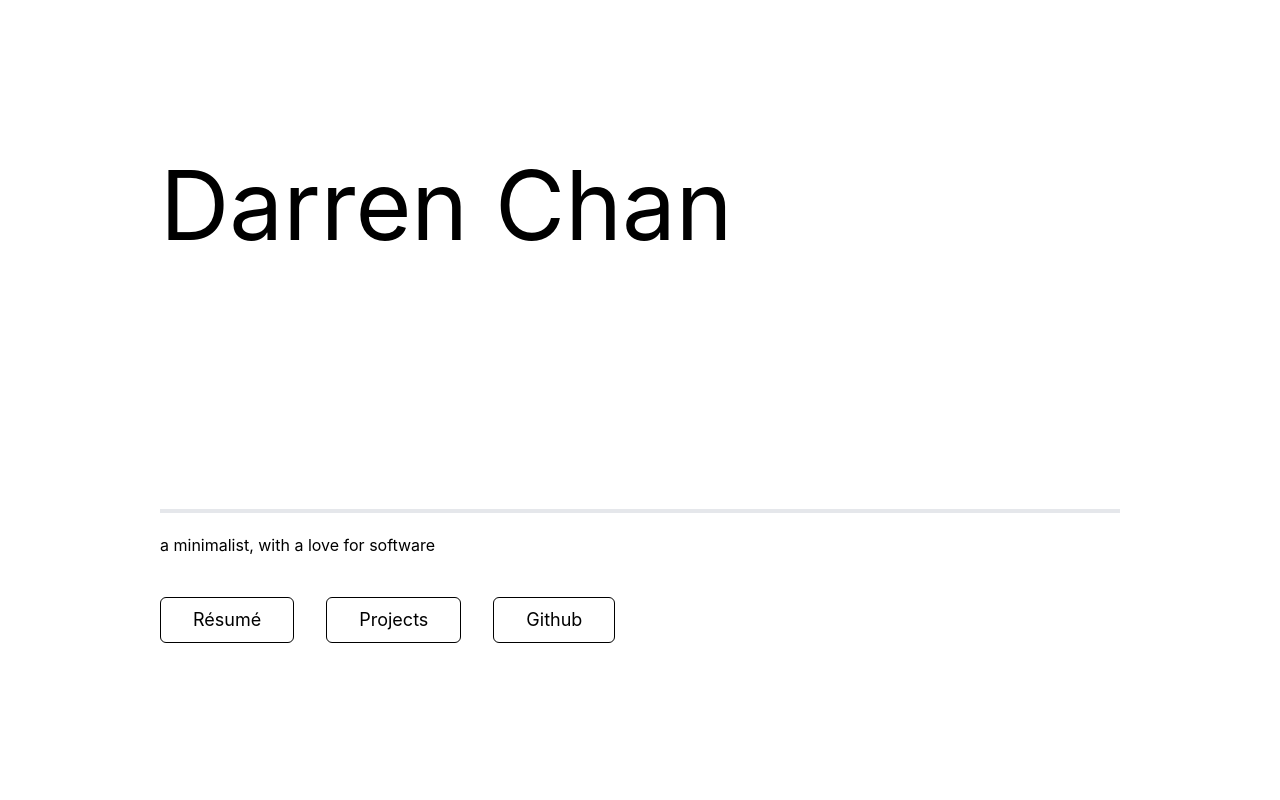
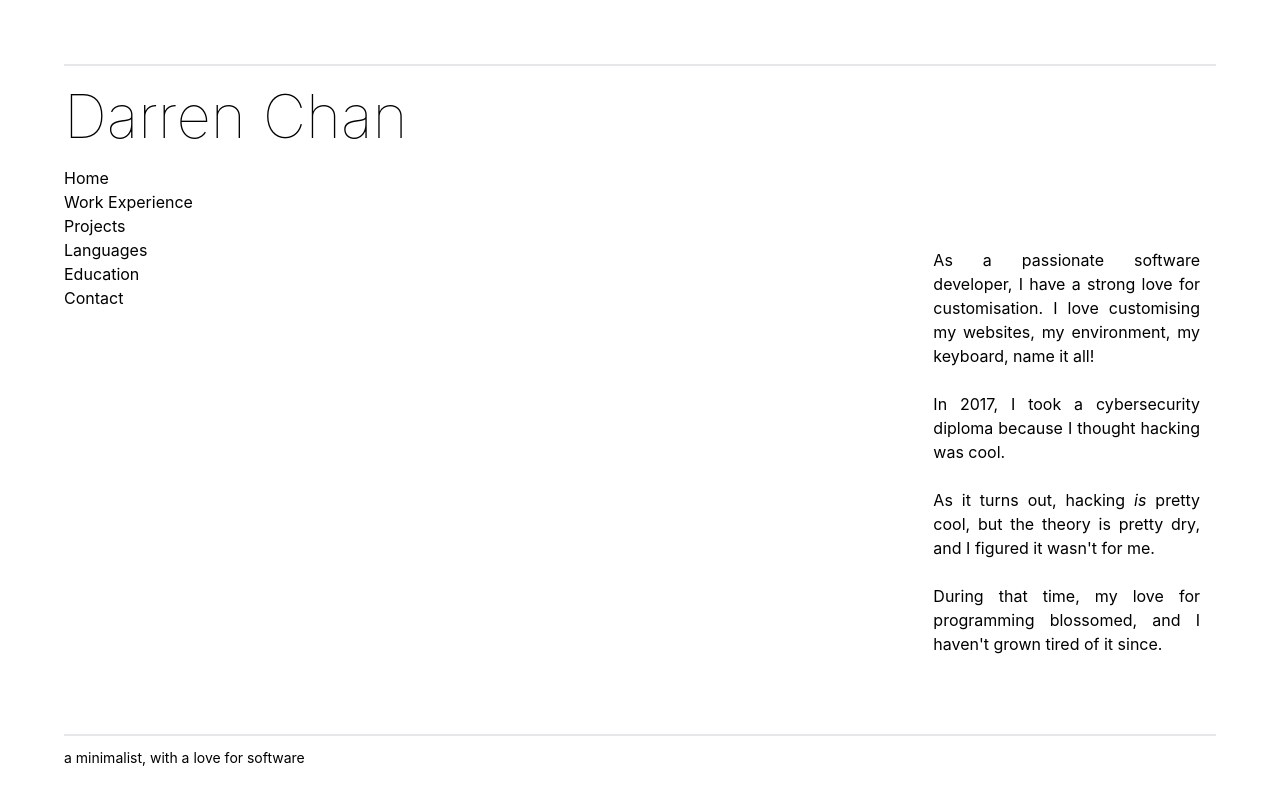
Before and after one commit to cthdarren/darren-chan.com, a React (Create React App) app in the folder portfolio/: page / in a window 1280 px wide. Shown: the top 800 px of the page. Built offline with nearby package versions, Linux system fonts and the light colour scheme; a web font is replaced by a local one.

Commit message:
scaffolded diff pages, changed the flow and layout

```diff
--- a/portfolio/src/App.js
+++ b/portfolio/src/App.js
@@ -2,33 +2,38 @@ import logo from "./logo.svg";
 import "./App.css";
 import LandingButton from "./LandingButton";
 import WorkExpCard from "./WorkExpCard";
+import Home from "./Home";
 
 function App() {
     return (
         <div className="App ">
-            <div id="greeting" className="w-full h-screen flex">
-                <div id="infowrapper" className="flex flex-col my-auto items-start mx-5 md:mx-20 xl:mx-40 w-full">
-                    <div id="name" className="text-8xl mb-64 text-left">
-                        Darren Chan
-                    </div>
-                    <div id="subheader" className="text-md border-t-4 w-full text-left pt-5">
+                <div
+                    id="name"
+                    className="text-6xl text-left w-full absolute top-16 px-16 "
+                >
+                    <p className="border-t-2 pt-5 font-thin">Darren Chan</p>
+                <div id="links" className="flex mt-5 text-base flex-col">
+                    <p>Home</p>
+                    <p>Work Experience</p>
+                    <p>Projects</p>
+                    <p>Languages</p>
+                    <p>Education</p>
+                    <p>Contact</p>
+                </div>
+
+                </div>
+                <div
+                    id="subheader"
+                    className="text-md w-full text-left absolute bottom-5 px-16"
+                >
+                    <p className="border-t-2 py-3 text-sm">
                         a minimalist, with a love for software
-                    </div>
-                <div id="links" className="flex mt-10">
-                        <LandingButton link="https://github.com/cthdarren" name="Résumé"/>
-                        <LandingButton link="https://github.com/cthdarren" name="Projects"/>
-                        <LandingButton link="https://github.com/cthdarren" name="Github"/>
+                    </p>
                 </div>
-                </div>
+
+            <div id="currpage" className="w-full absolute top-16 bottom-16">
+                <Home/>
             </div>
-            <div id='workexperience'>
-                <WorkExpCard title={"CSIntelligence"} role={"Junior SOC Analyst"} description={"Helped the SOC team with daily threat hunting"} languages={"Python, JavaScript, React"}/>
-            </div>
-            <div id='projects'></div>
-            <div id='languages'></div>
-            <div id='education'></div>
-            <div id='contact'></div>
-            <div id='about'></div>
         </div>
     );
 }
--- /dev/null
+++ b/portfolio/src/Home.js
@@ -0,0 +1,10 @@
+function Home(){
+    return (
+        <div className="bottom-0 absolute text-right right-0 w-11/12 lg:w-4/12 p-20 lg:text-base text-base text-justify">
+            As a passionate software developer, I have a strong love for customisation. I love customising my websites, my environment, my keyboard, name it all!<br/><br/> In 2017, I took a cybersecurity diploma because I thought hacking was cool. <br/><br />As it turns out, hacking <i>is</i> pretty cool, but the theory is pretty dry, and I figured it wasn't for me. <br /> <br/>During that time, my love for programming blossomed, and I haven't grown tired of it since.
+
+            </div>
+    )
+}
+
+export default Home
```
Also changed, not shown: portfolio/src/Contact.js (added), portfolio/src/Education.js (added), portfolio/src/Languages.js (added), portfolio/src/Projects.js (added), portfolio/src/WorkExperience.js (added).
